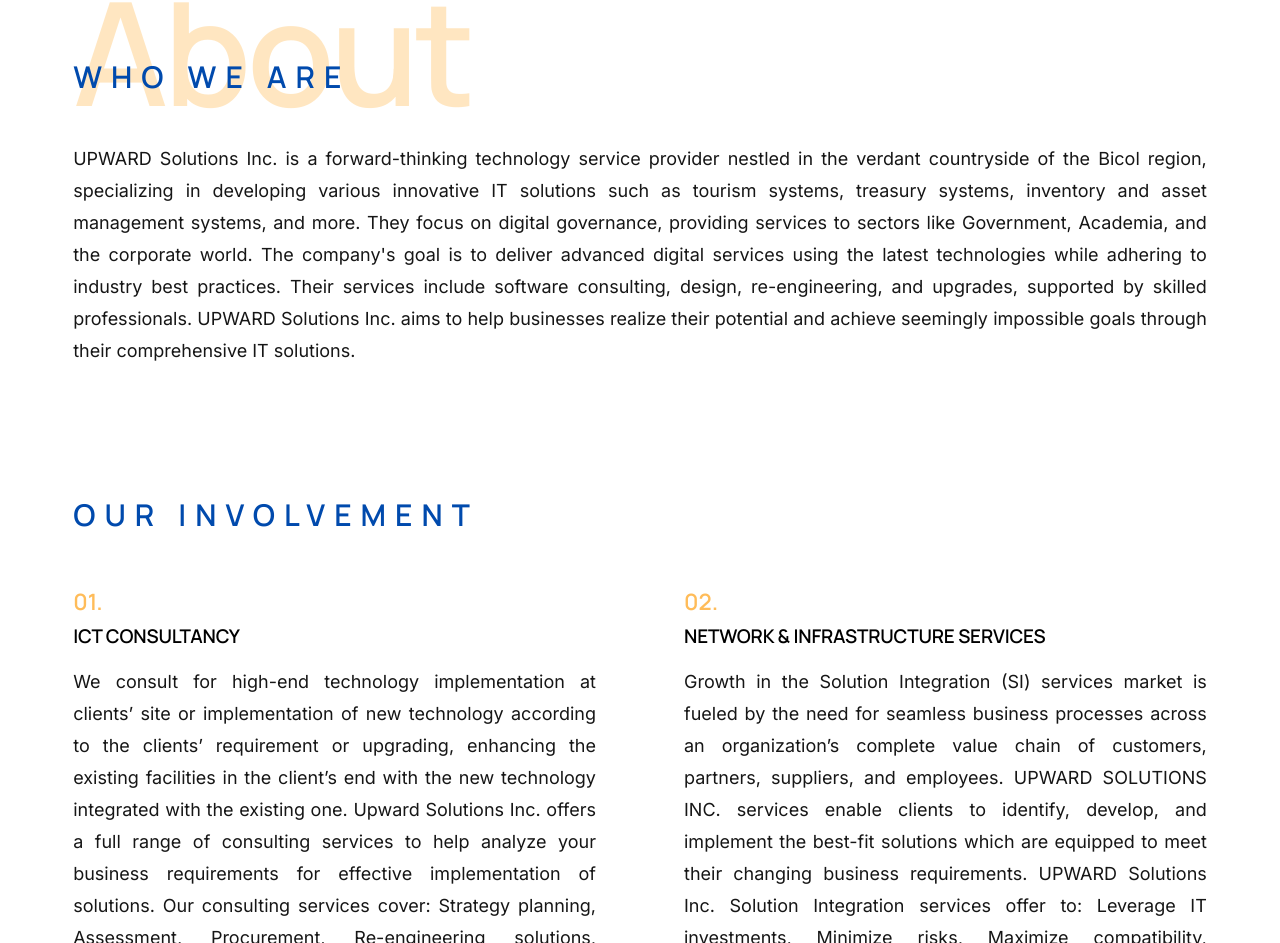
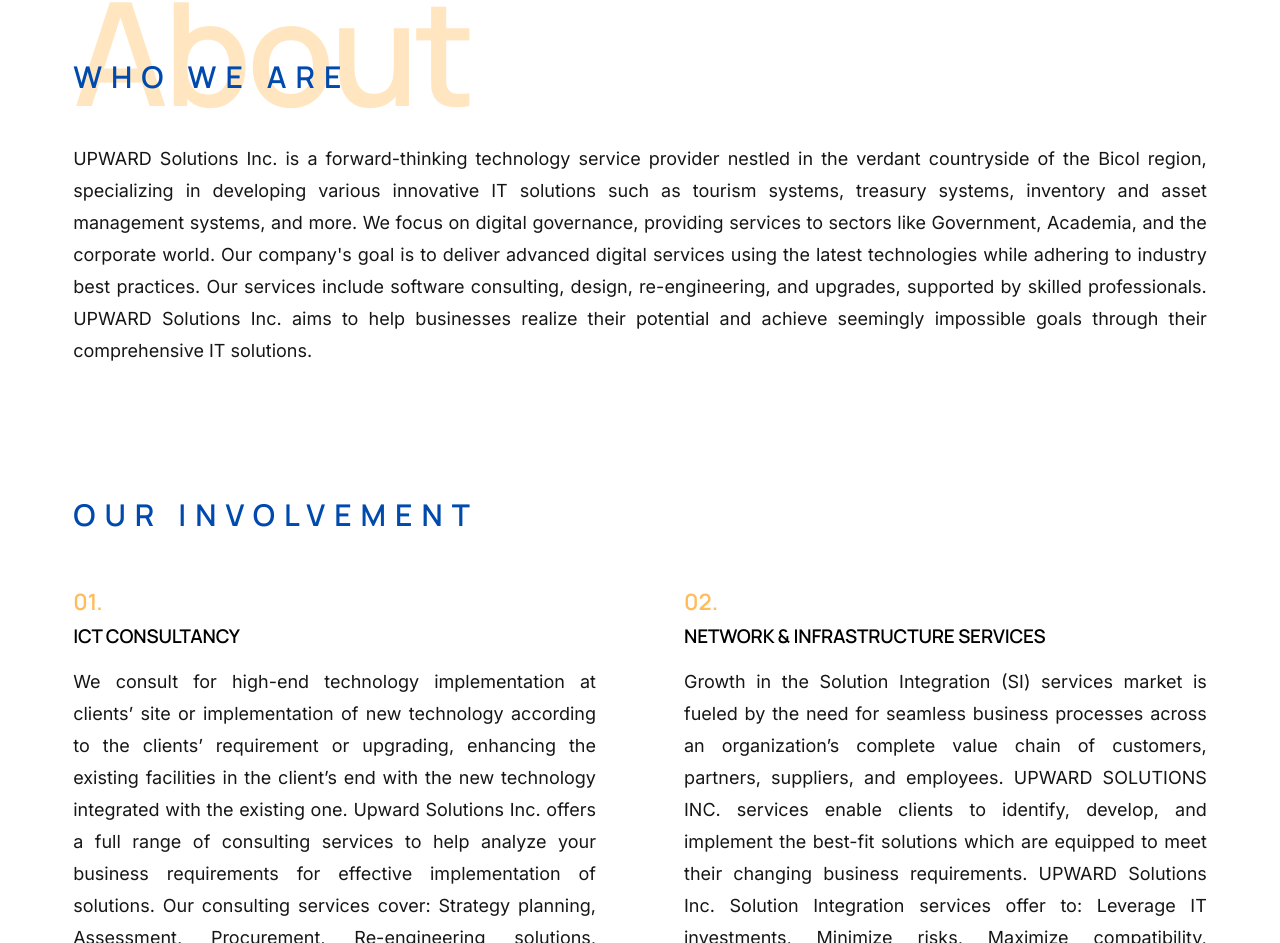
Before and after one commit to UpwardSolutionsInc/CompanyWebsite, a plain HTML site: page index.html in a window 1280 px wide. Shown: the part 997-1940 px from the top of the page. Drawn offline with Linux system fonts and the light colour scheme.

Commit message:
about info update

```diff
--- a/index.html
+++ b/index.html
@@ -156,7 +156,7 @@
                     <div class="column list-block__item">
                         <div class="list-block__text">
                             <p>
-                                UPWARD Solutions Inc. is a forward-thinking technology service provider nestled in the verdant countryside of the Bicol region, specializing in developing various innovative IT solutions such as tourism systems, treasury systems, inventory and asset management systems, and more. They focus on digital governance, providing services to sectors like Government, Academia, and the corporate world. The company's goal is to deliver advanced digital services using the latest technologies while adhering to industry best practices. Their services include software consulting, design, re-engineering, and upgrades, supported by skilled professionals. UPWARD Solutions Inc. aims to help businesses realize their potential and achieve seemingly impossible goals through their comprehensive IT solutions.
+                                UPWARD Solutions Inc. is a forward-thinking technology service provider nestled in the verdant countryside of the Bicol region, specializing in developing various innovative IT solutions such as tourism systems, treasury systems, inventory and asset management systems, and more. We focus on digital governance, providing services to sectors like Government, Academia, and the corporate world. Our company's goal is to deliver advanced digital services using the latest technologies while adhering to industry best practices. Our services include software consulting, design, re-engineering, and upgrades, supported by skilled professionals. UPWARD Solutions Inc. aims to help businesses realize their potential and achieve seemingly impossible goals through their comprehensive IT solutions.
                             </p>
                         </div>
                     </div> <!-- end list-block__item -->
```
